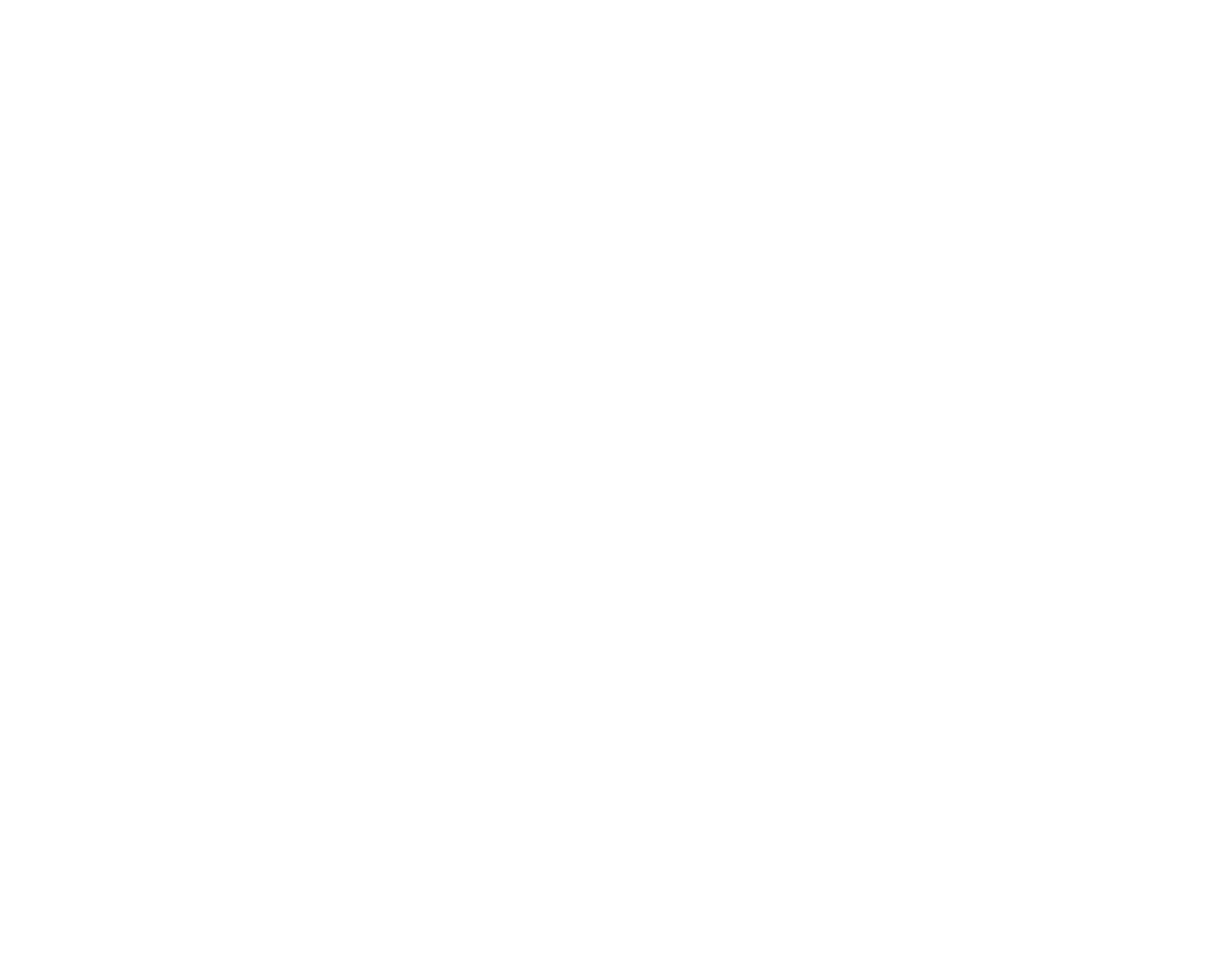
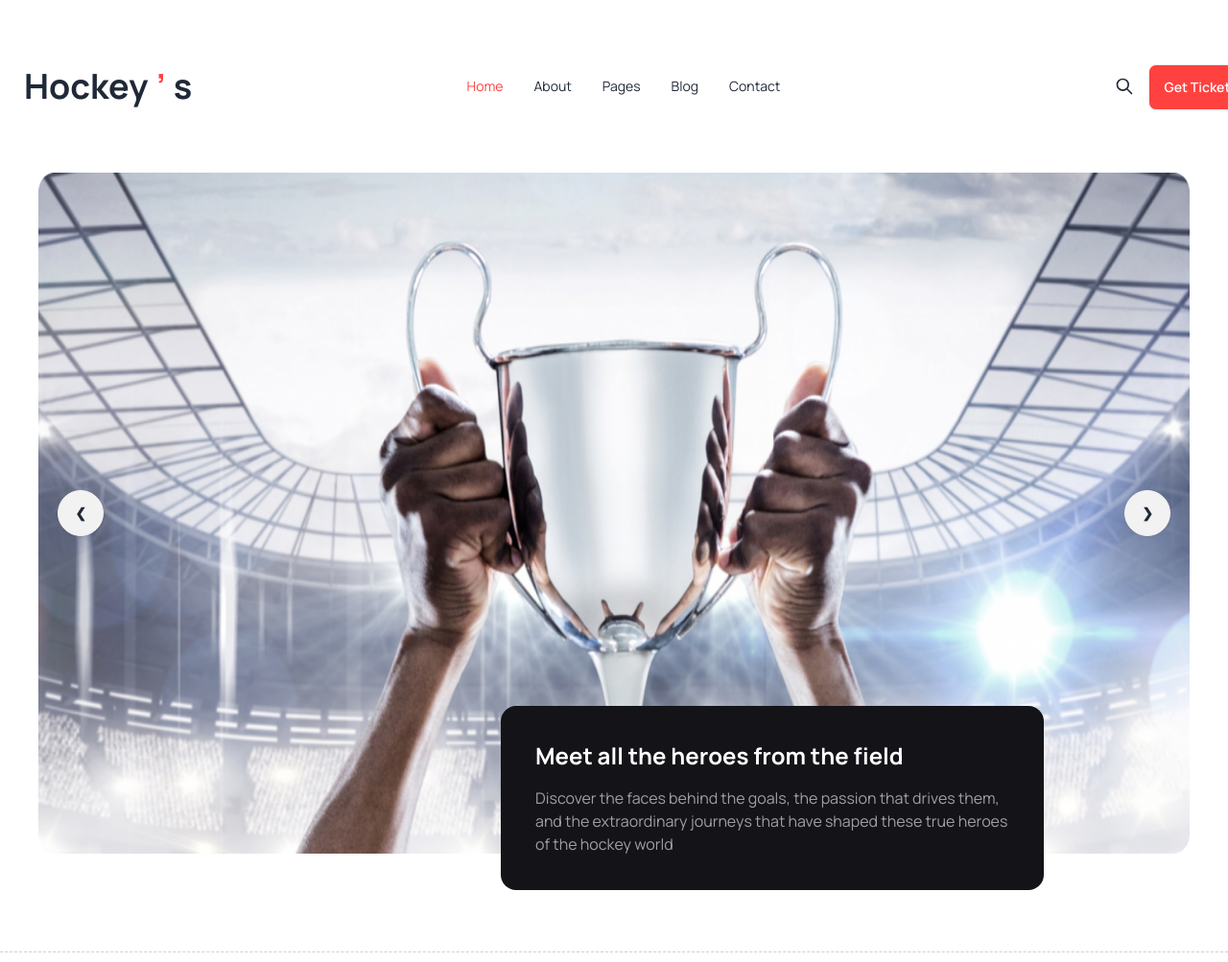
Before and after one commit to muaaz-bin/B9A3, a plain HTML site: page index.html in a window 1280 px wide. Shown: the whole page at 96% size. Before the commit the page ends 800 px from the top, so only its background shows below. Drawn offline with nearby package versions, Linux system fonts and the light colour scheme.

Commit message:
navbar & banner section added

```diff
--- a/index.html
+++ b/index.html
@@ -1,5 +1,6 @@
 <!DOCTYPE html>
 <html lang="en" data-theme="light">
+
 <head>
     <meta charset="UTF-8">
     <meta name="viewport" content="width=device-width, initial-scale=1.0">
@@ -32,9 +33,93 @@
         }
     </style>
 </head>
+
 <body class="font-manrope">
-    <header>
-
+    <header class="container mx-auto mt-14 mb-14">
+        <!-- navbar section  -->
+        <div class="navbar bg-base-100">
+            <div class="navbar-start">
+                <div class="dropdown">
+                    <div tabindex="0" role="button" class="btn btn-ghost lg:hidden">
+                        <svg xmlns="http://www.w3.org/2000/svg" class="h-5 w-5" fill="none" viewBox="0 0 24 24"
+                            stroke="currentColor">
+                            <path stroke-linecap="round" stroke-linejoin="round" stroke-width="2"
+                                d="M4 6h16M4 12h8m-8 6h16" />
+                        </svg>
+                    </div>
+                    <ul tabindex="0"
+                        class="menu menu-sm dropdown-content mt-3 z-[1] p-2 shadow bg-base-100 rounded-box w-52">
+                        <li><a>Home</a></li>
+                        <li><a>About</a></li>
+                        <li><a>Pages</a></li>
+                        <li><a>Blog</a></li>
+                        <li><a>Contact</a></li>
+                    </ul>
+                </div>
+                <a class="btn btn-ghost text-2xl lg:text-4xl font-bold">Hockey<span class="text-[#FF4240]">’</span>s</a>
+            </div>
+            <div class="navbar-center hidden lg:flex">
+                <ul class="menu menu-horizontal px-1">
+                    <li><a class="text-[#FF4240]">Home</a></li>
+                    <li><a>About</a></li>
+                    <li><a>Pages</a></li>
+                    <li><a>Blog</a></li>
+                    <li><a>Contact</a></li>
+                </ul>
+            </div>
+            <div class="navbar-end -ml-5 lg:flex lg:gap-7">
+                <button class="btn btn-ghost btn-circle hidden lg:flex">
+                    <svg xmlns="http://www.w3.org/2000/svg" class="h-5 w-5" fill="none" viewBox="0 0 24 24"
+                        stroke="currentColor">
+                        <path stroke-linecap="round" stroke-linejoin="round" stroke-width="2"
+                            d="M21 21l-6-6m2-5a7 7 0 11-14 0 7 7 0 0114 0z" />
+                    </svg>
+                </button>
+                <button class="btn btn-ghost btn-circle">
+                    <a class="btn text-white bg-[#FF4240] rounded-1xl">Get Ticket</a>
+            </div>
+        </div>
+        <!-- navbar section ended -->
+        <!-- banner section -->
+        <section class="mt-14 mx-10">
+            <div class="relative carousel w-full rounded-2xl">
+                <div id="slide1" class="carousel-item relative w-full bg-cover">
+                    <img src="Images/1.png" class="w-full" />
+                    <div class="absolute flex justify-between transform -translate-y-1/2 left-5 right-5 top-1/2">
+                        <a href="#slide4" class="btn btn-circle">❮</a>
+                        <a href="#slide2" class="btn btn-circle">❯</a>
+                    </div>
+                </div>
+                <div id="slide2" class="carousel-item relative w-full">
+                    <img src="Images/500.jpg" class="w-full" />
+                    <div class="absolute flex justify-between transform -translate-y-1/2 left-5 right-5 top-1/2">
+                        <a href="#slide1" class="btn btn-circle">❮</a>
+                        <a href="#slide3" class="btn btn-circle">❯</a>
+                    </div>
+                </div>
+                <div id="slide3" class="carousel-item relative w-full">
+                    <img src="Images/600.jpg" class="w-full" />
+                    <div class="absolute flex justify-between transform -translate-y-1/2 left-5 right-5 top-1/2">
+                        <a href="#slide2" class="btn btn-circle">❮</a>
+                        <a href="#slide4" class="btn btn-circle">❯</a>
+                    </div>
+                </div>
+                <div id="slide4" class="carousel-item relative w-full">
+                    <img src="Images/700.jpg" class="w-full" />
+                    <div class="absolute flex justify-between transform -translate-y-1/2 left-5 right-5 top-1/2">
+                        <a href="#slide3" class="btn btn-circle">❮</a>
+                        <a href="#slide1" class="btn btn-circle">❯</a>
+                    </div>
+                </div>
+            </div>
+            <div class="lg:absolute bg-[#131318] rounded-2xl p-9 lg:w-[566px] lg:-bottom-32 lg:right-48">
+                <h2 class="text-2xl font-bold text-[#FFFFFF] mb-4">Meet all the heroes from the field</h2>
+                <p class="text-1xl text-[#FFFFFF99]">Discover the faces behind the goals, the passion that drives them, and the
+                    extraordinary journeys that have shaped these true heroes of the hockey world</p>
+            </div>
+        </section>
+        <hr class="border-[#13131833] border-dashed mt-24 h-2">
+        <!-- banner section ended -->
     </header>
     <main>
 
@@ -44,4 +129,5 @@
     </footer>
 
 </body>
+
 </html>
```
Also changed, not shown: Images/500.jpg (added), Images/600.jpg (added), Images/700.jpg (added), Images/800.jpg (added). Lines whose indentation alone changed are shown as unchanged.
